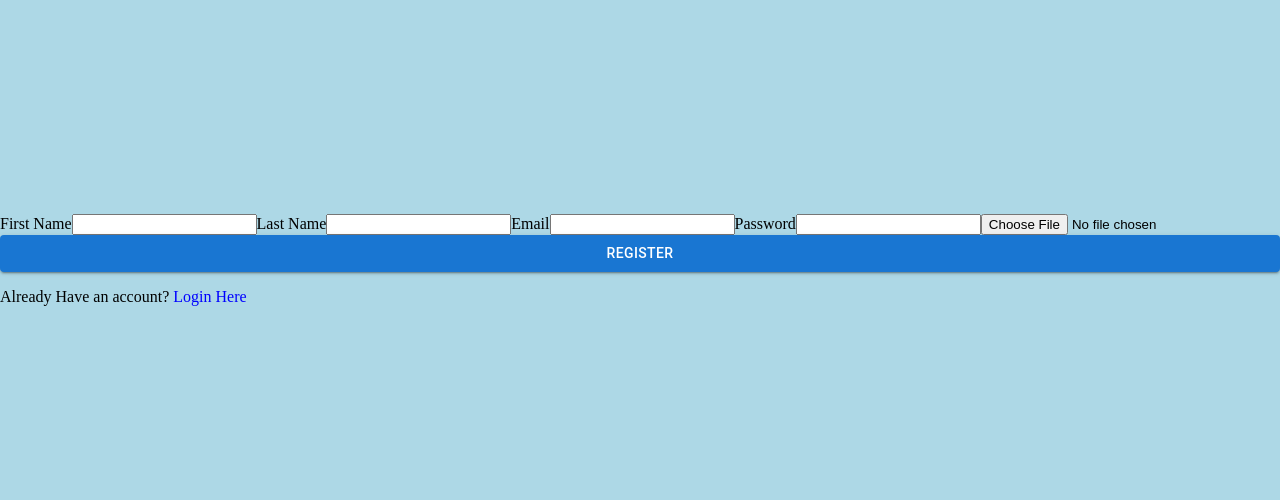
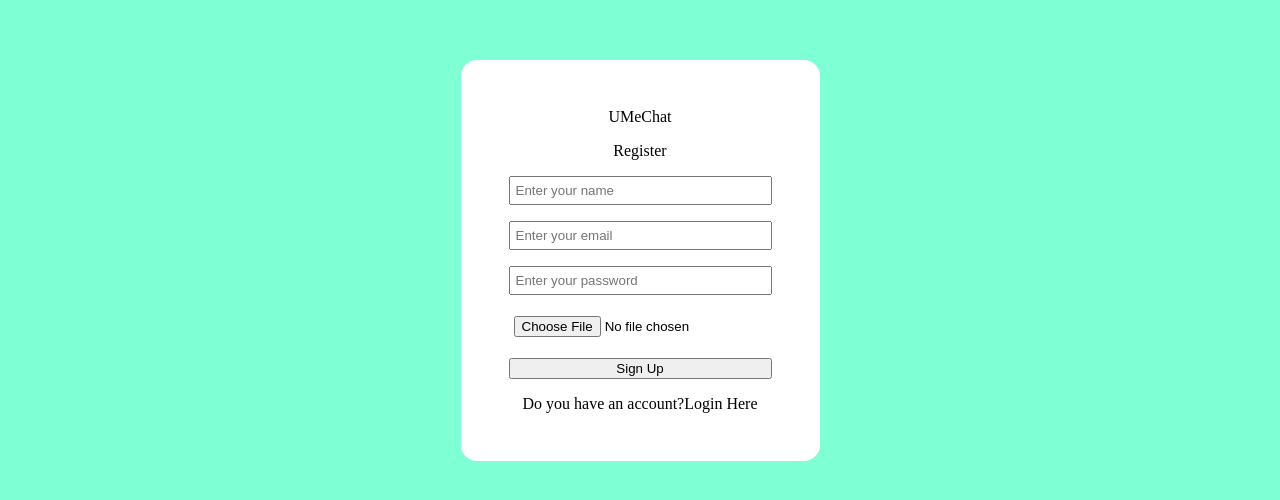
Before and after one commit to om-hub98/Realtime-Chat-Application, a React (Create React App) app: page / in a window 1280 px wide. Shown: the part 140-640 px from the top of the page. Built offline with nearby package versions, Linux system fonts and the light colour scheme.

Commit message:
[ADD] login page, scss file

```diff
--- a/src/App.js
+++ b/src/App.js
@@ -1,6 +1,7 @@
 import React from 'react'
-import Login from './components/Login'
-import Register from './components/Register'
+import Login from './components/pages/Login'
+import Register from './components/pages/Register'
+import './style.scss';
 
 const App = () => {
   return (
--- a/src/components/Register.jsx
+++ /dev/null
@@ -1,50 +0,0 @@
-/** @format */
-
-import { Button } from "@mui/material";
-import React from "react";
-
-const Register = () => {
-  return (
-    <div
-      style={{
-        height: "100vh",
-        display: "flex",
-        justifyContent: "center",
-        alignItems: "center",
-        backgroundColor: "lightblue",
-      }}
-    >
-      <div style={{ display: "flex", flexDirection: "column" }}>
-        <form>
-          <label>First Name</label>
-          <input id="fname" type="text" />
-          <label>Last Name</label>
-          <input id="lname" type="text" />
-          <label>Email</label>
-          <input id="email" type="email" />
-          <label>Password</label>
-          <input id="password" type="password" />
-          <input type="file" />
-          <Button
-            type="submit"
-            fullWidth
-            align="center"
-            variant="contained"
-            color="primary"
-            onClick={() => {
-              alert("You have Successfully register !");
-            }}
-          >
-            Register
-          </Button>
-          <p style={{ marginTop: "1rem" }}>
-            Already Have an account?{" "}
-            <span style={{ color: "blue", cursor: "pointer" }}>Login Here</span>
-          </p>
-        </form>
-      </div>
-    </div>
-  );
-};
-
-export default Register;
--- /dev/null
+++ b/src/components/pages/Register.jsx
@@ -0,0 +1,25 @@
+/** @format */
+import React from "react";
+
+
+const Register = () => {
+  return (
+
+    <div className="formContainer">
+      <div className="formWrapper">
+        <span className="title">UMeChat</span>
+        <span className="register">Register</span>
+        <form action="">
+          <input type="text" className="name"  placeholder="Enter your name"/>
+          <input type="text" className="email" placeholder="Enter your email"/>
+          <input type="password" className="password" placeholder="Enter your password"/>
+          <input type="file" className="file" />
+          <button className="signup">Sign Up</button>
+        </form>
+        <p>Do you have an account?Login Here</p>
+      </div>
+    </div>
+  );
+};
+
+export default Register;
--- /dev/null
+++ b/src/style.scss
@@ -0,0 +1,29 @@
+/** @format */
+
+.formContainer {
+  background-color: aquamarine;
+  height: 100vh;
+  display: flex;
+  align-items: center;
+  justify-content: center;
+
+  .formWrapper {
+    padding: 3rem 3rem;
+    background-color: white;
+    border-radius: 1rem;
+    display: flex;
+    flex-direction: column;
+    align-items: center;
+    gap:1rem;
+
+    form {
+      display: flex;
+      flex-direction: column;
+      gap: 1rem;
+
+      input{
+        padding: 5px;
+      }
+    }
+  }
+}
```
Also changed, not shown: src/components/pages/Home.jsx (added, +11 -0 lines), src/components/pages/Login.jsx (renamed from src/components/Login.jsx), 1 other file (tests, documents, lock files or other folders).
